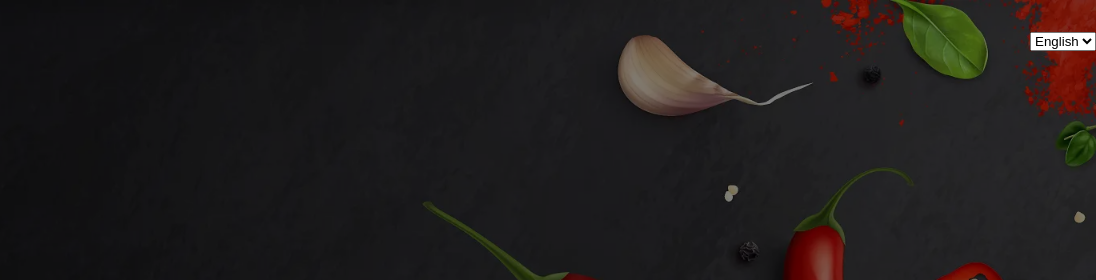
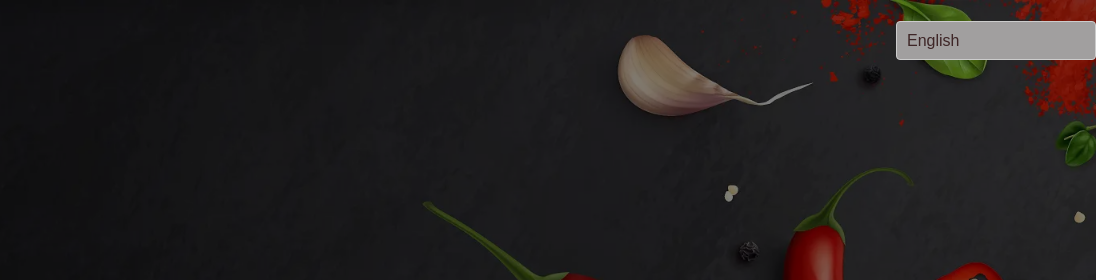
Before and after one commit to nouredden/menu, a plain HTML site: page index.html in a window 1280 px wide. Shown: the top 280 px of the page, 184-1280 px from the left. Drawn offline with Linux system fonts and the light colour scheme.

Commit message:
CHANGED language select style

```diff
--- a/style.css
+++ b/style.css
@@ -26,7 +26,31 @@ ul {
 a {
     text-decoration: none;
 }
+/* LANGUAGE SELECT START */
+#language-select {
+    width: 200px;
+    padding: 10px;
+    font-size: 16px;
+    border: 1px solid #ccc;
+    border-radius: 4px;
+    background-color: #a19f9f;
+    color: #3e2627;
+    appearance: none;
+    -webkit-appearance: none;
+    -moz-appearance: none;
+    cursor: pointer;
+}
 
+#language-select:hover {
+    border-color: #888;
+}
+
+#language-select:focus {
+    outline: none;
+    box-shadow: 0 0 5px rgba(81, 203, 238, 1);
+    border-color: rgba(81, 203, 238, 1);
+}
+/* LANGUAGE SELECT END */
 
 /* Scroll Up */
 .scroll-up {
```
